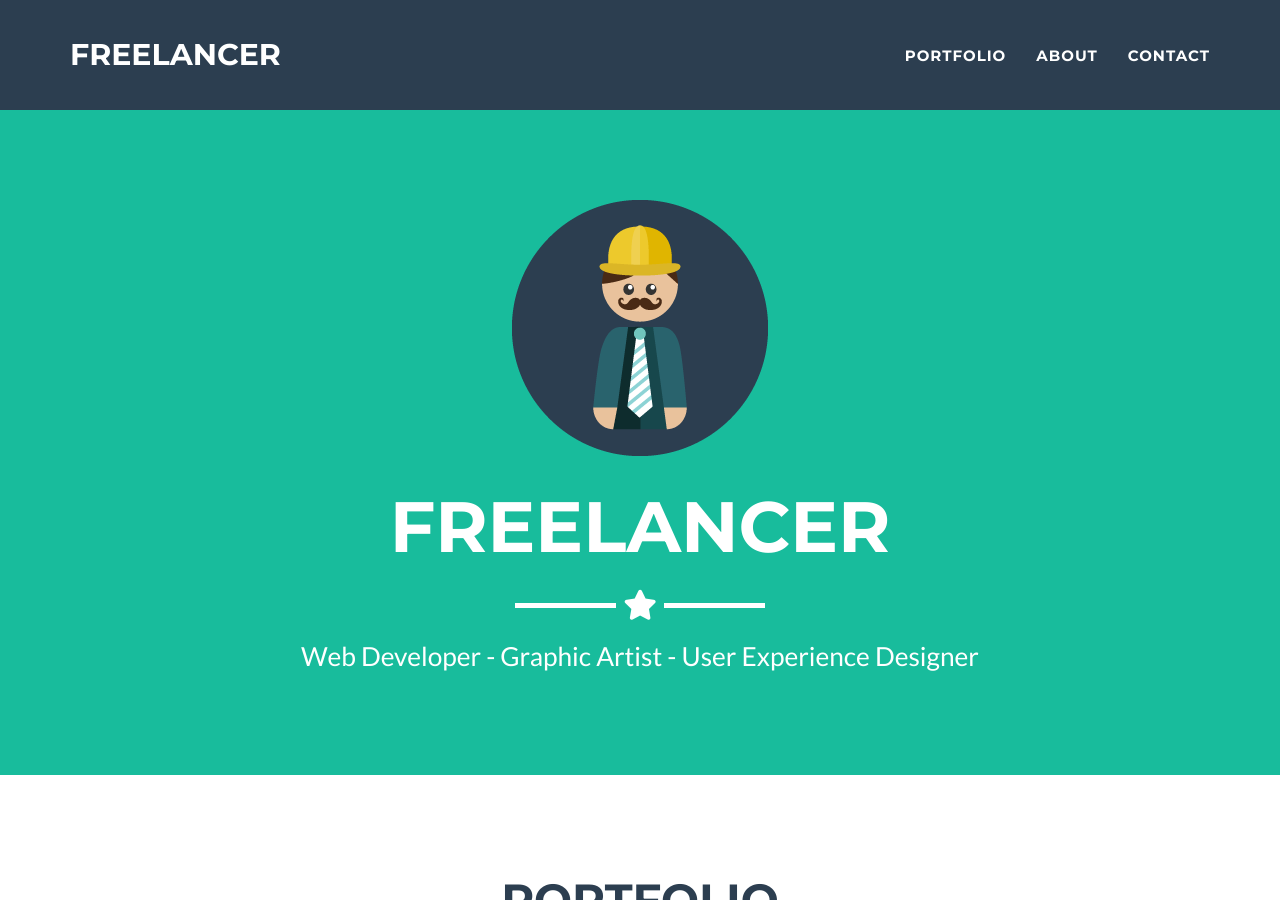
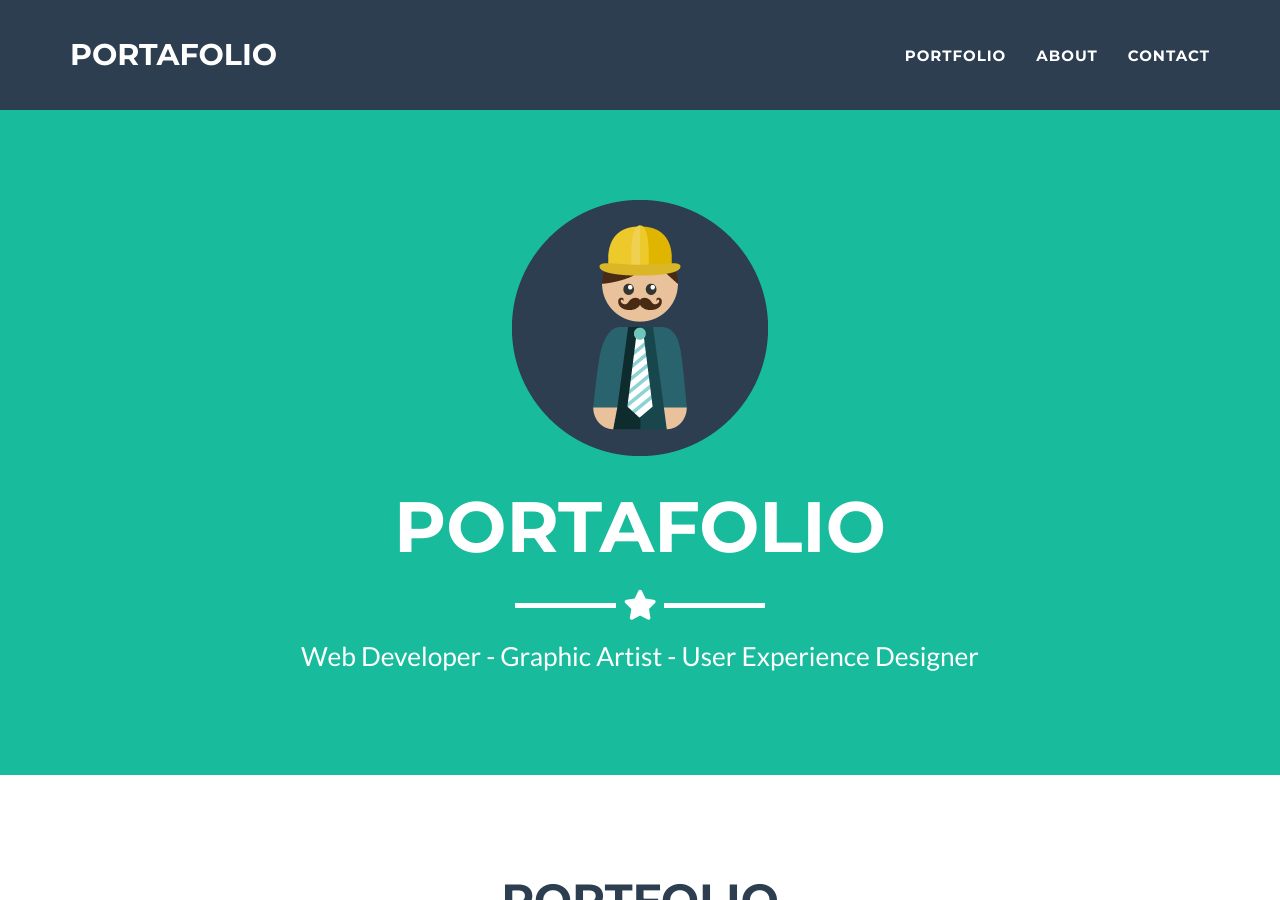
Before and after one commit to harflores/harflores.github.io, a Jekyll site: the page built from _posts/2014-07-18-project-1.markdown, in a window 1280 px wide and 900 px high. Built offline with Jekyll 4.4.1, drawn with Linux system fonts in a browser that asks for light colours; some of the changed lines change nothing that is shown.

Commit message:
primera modificacion

```diff
--- a/_config.yml
+++ b/_config.yml
@@ -1,11 +1,11 @@
 # Site settings
-title: Freelancer
-email: your-email@domain.com
+title: Portafolio
+email: harflores.cl@gmail.com
 url: https://github.com/jeromelachaud/freelancer-theme
 description: "Write an awesome description for your new site here. You can edit this line in _config.yml. It will appear in your document head meta (for Google search results) and in your feed.xml site description."
 keywords: "your keywords, separated by commas"
 skills: "Web Developer - Graphic Artist - User Experience Designer"
-meta_author: LastName FirstName
+meta_author: Harold Flores
 
 # Google webmaster tools
 google_verify:
```
